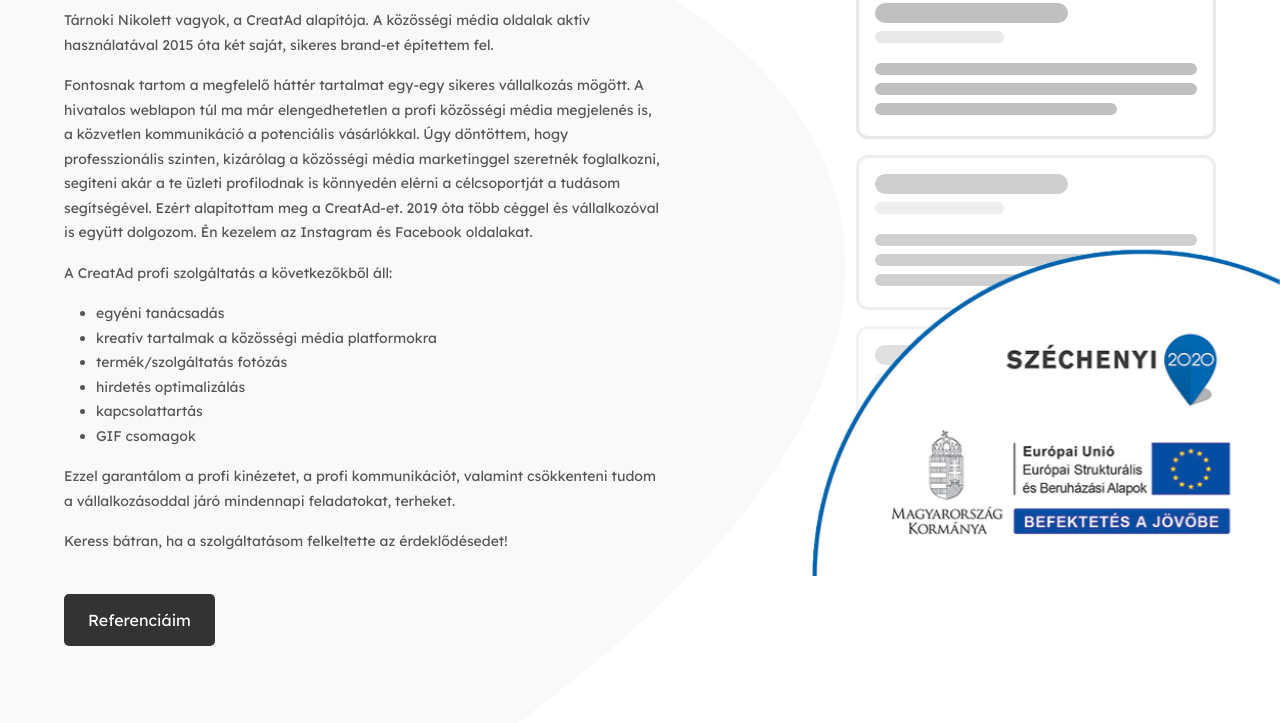
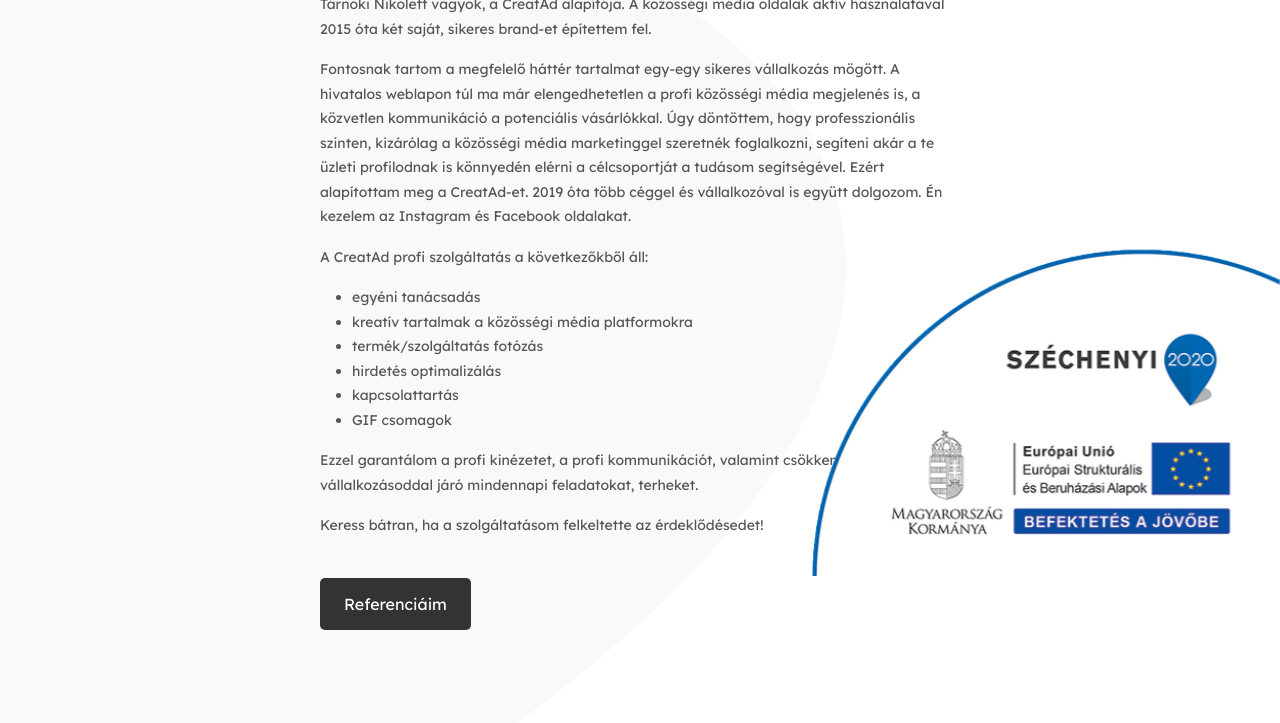
Before and after one commit to charlzzdev/creatad, a plain HTML site: page index.html in a window 1280 px wide. Shown: the part 224-947 px from the top of the page. Drawn offline with Linux system fonts and the light colour scheme.

Commit message:
remove illustrations

```diff
--- a/css/illustration-styles.css
+++ b/css/illustration-styles.css
@@ -1,59 +1,3 @@
-.ads-illustration{
-  flex: 1.25;
-  padding-top: 3rem;
-}
-
-.ad{
-  width: 410px;
-  height: 155px;
-  background: #fff;
-  border: 3px solid #e8e8e8;
-  padding: 1rem;
-  margin: 1rem auto;
-}
-
-.ad, .ad *{
-  border-radius: 12px;
-}
-
-.title-placeholder{
-  width: 60%;
-  height: 20px;
-  background: #c0c0c0;
-  margin-bottom: 0.5rem;
-}
-
-.url-placeholder{
-  width: 40%;
-  height: 12px;
-  background: #e9e9e9;
-  margin-bottom: 1.25rem;
-}
-
-.p-placeholder{
-  width: 100%;
-  height: 12px;
-  background: #c0c0c0;
-  margin-bottom: 0.5rem;
-}
-
-.p-placeholder:last-child{
-  width: 75%;
-}
-
-.ad:nth-last-child(2), .ad:last-child{
-  position: relative;
-  z-index: -100;
-}
-
-.ad:nth-last-child(2){
-  opacity: 0.75;
-}
-
-.ad:last-child{
-  opacity: 0.5;
-}
-
 .infoblock{
   position: fixed;
   right: 0;
@@ -62,16 +6,6 @@
 }
 
 @media(max-width: 1325px){
-  .ad{
-    margin-right: 0;
-    width: 360px;
-  }
-
-  .ads-illustration{
-    flex: 0.6;
-    padding-left: 5rem;
-  }
-
   .infoblock{
     width: 40%;
   }
@@ -81,26 +15,7 @@
   }
 }
 
-@media(max-width: 1120px){
-  .ads-illustration{
-    display: none;
-  }
-}
-
 @media(max-width: 700px){
-  .ad{
-    width: auto;
-  }
-
-  .ads-illustration{
-    display: block;
-    padding-left: 0;
-  }
-
-  .ad:last-child, .ad:nth-last-child(2){
-    display: none;
-  }
-
   label{
     display: none;
   }
--- a/css/styles.css
+++ b/css/styles.css
@@ -70,13 +70,12 @@ a:not(.img-wrapper):hover{
 }
 
 .text{
-  flex: 1;
-  padding: 1rem 0 8rem 8rem;
+  max-width: 40rem;
+  margin: 0 auto;
   line-height: 1.75;
 }
 
 .text p{
-  max-width: 600px;
   margin-bottom: 1rem;
 }
 
@@ -187,6 +186,7 @@ section{
 .references h1{
   text-align: center;
   margin-bottom: 3.5rem;
+  padding-top: 4rem;
 }
 
 .references .cards{
@@ -251,10 +251,6 @@ footer{
 @media(max-width: 1325px){
   main{
     padding: 5rem 4rem 0 4rem;
-  }
-
-  .about .text{
-    padding: 1rem 0;
   }
 
   .references{
--- a/index.html
+++ b/index.html
@@ -58,29 +58,6 @@
           Keress bátran, ha a szolgáltatásom felkeltette az érdeklődésedet!
         </p>
         <a href="#referenciak" class="btn link-btn">Referenciáim</a>
-      </div>
-      <div class="ads-illustration">
-        <div class="ad">
-          <div class="title-placeholder"></div>
-          <div class="url-placeholder"></div>
-          <div class="p-placeholder"></div>
-          <div class="p-placeholder"></div>
-          <div class="p-placeholder"></div>
-        </div>
-        <div class="ad">
-          <div class="title-placeholder"></div>
-          <div class="url-placeholder"></div>
-          <div class="p-placeholder"></div>
-          <div class="p-placeholder"></div>
-          <div class="p-placeholder"></div>
-        </div>
-        <div class="ad">
-          <div class="title-placeholder"></div>
-          <div class="url-placeholder"></div>
-          <div class="p-placeholder"></div>
-          <div class="p-placeholder"></div>
-          <div class="p-placeholder"></div>
-        </div>
       </div>
     </section>
     <section class="references" id="referenciak">
```
